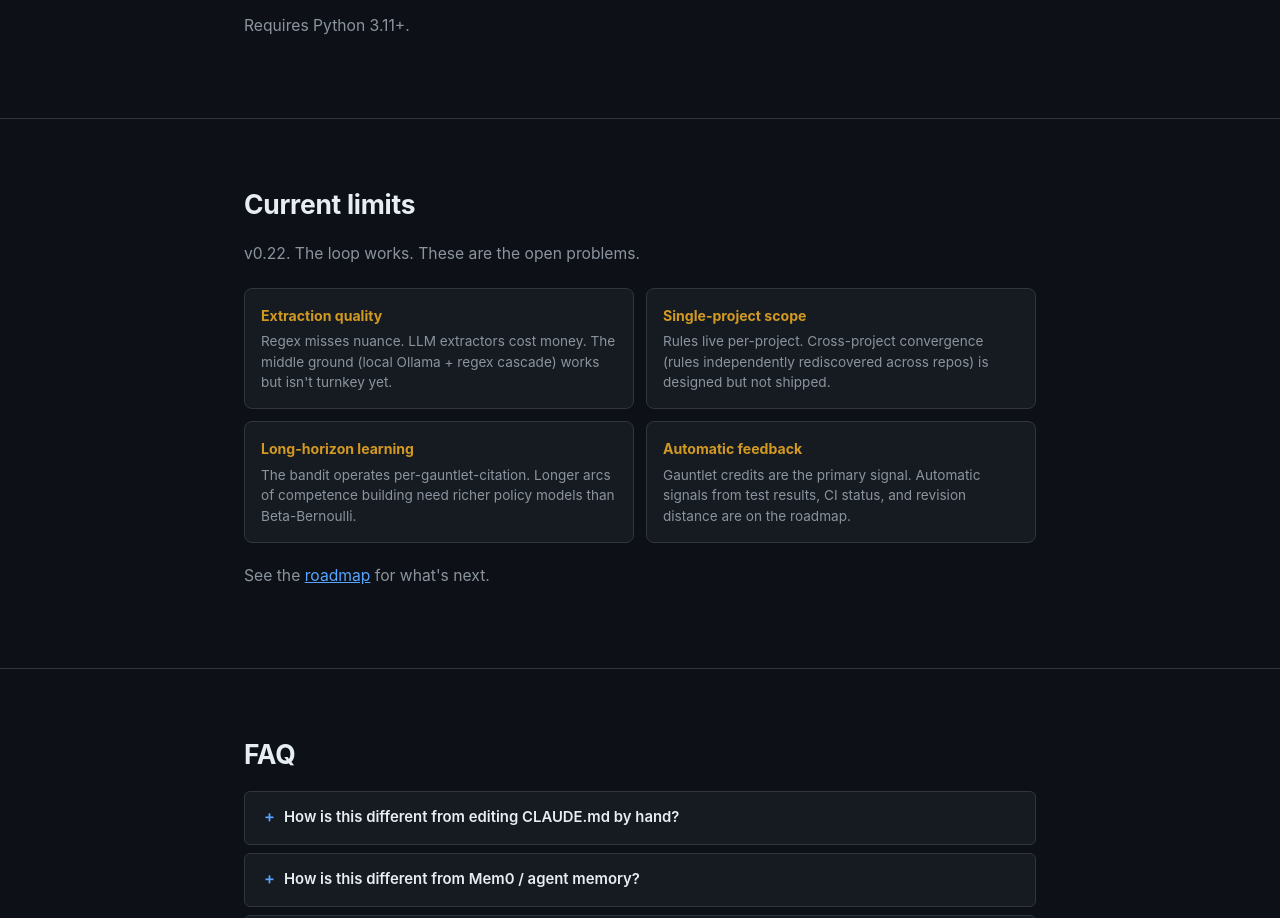
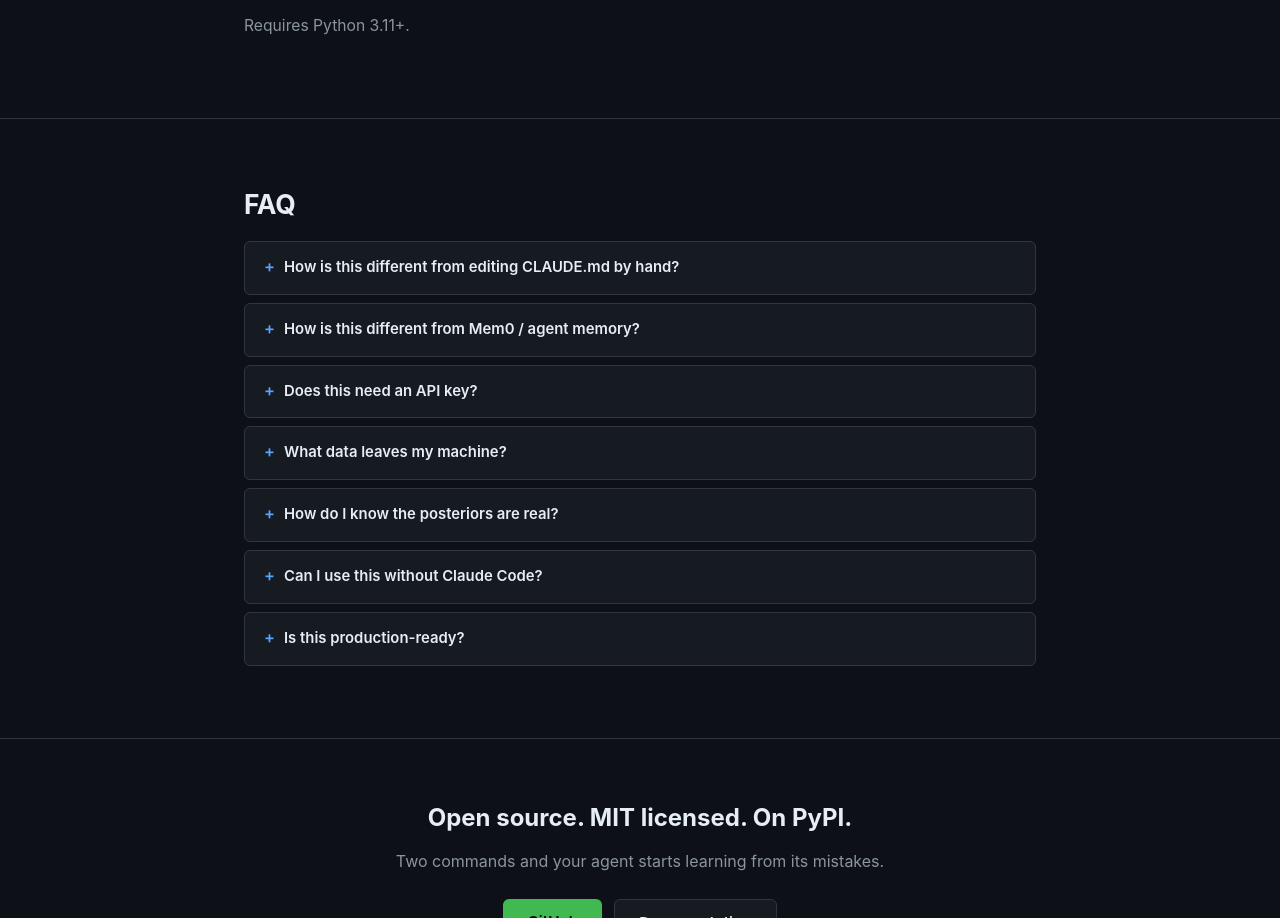
Before and after one commit to Peleke/launchpad, a plain HTML site: page index.html in a window 1280 px wide. Shown: the part 6316-7234 px from the top of the page. Drawn offline with Linux system fonts and the light colour scheme.

Commit message:
remove current limits section from landing page

```diff
--- a/index.html
+++ b/index.html
@@ -808,33 +808,6 @@
     </div>
   </section>
 
-  <!-- Current limits -->
-  <section>
-    <div class="container">
-      <h2>Current limits</h2>
-      <p>v0.22. The loop works. These are the open problems.</p>
-      <div class="limits-grid">
-        <div class="limit-item">
-          <div class="limit-label">Extraction quality</div>
-          <p>Regex misses nuance. LLM extractors cost money. The middle ground (local Ollama + regex cascade) works but isn't turnkey yet.</p>
-        </div>
-        <div class="limit-item">
-          <div class="limit-label">Single-project scope</div>
-          <p>Rules live per-project. Cross-project convergence (rules independently rediscovered across repos) is designed but not shipped.</p>
-        </div>
-        <div class="limit-item">
-          <div class="limit-label">Long-horizon learning</div>
-          <p>The bandit operates per-gauntlet-citation. Longer arcs of competence building need richer policy models than Beta-Bernoulli.</p>
-        </div>
-        <div class="limit-item">
-          <div class="limit-label">Automatic feedback</div>
-          <p>Gauntlet credits are the primary signal. Automatic signals from test results, CI status, and revision distance are on the roadmap.</p>
-        </div>
-      </div>
-      <p>See the <a href="https://peleke.github.io/buildlog-template/roadmap/" style="color:var(--accent);">roadmap</a> for what's next.</p>
-    </div>
-  </section>
-
   <!-- FAQ -->
   <section>
     <div class="container">
```
